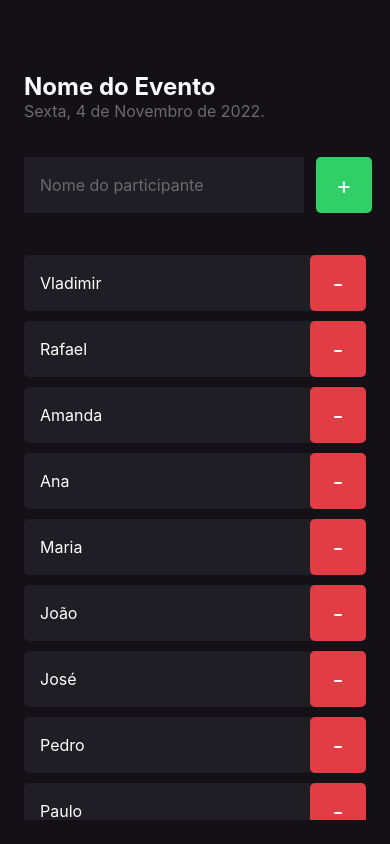
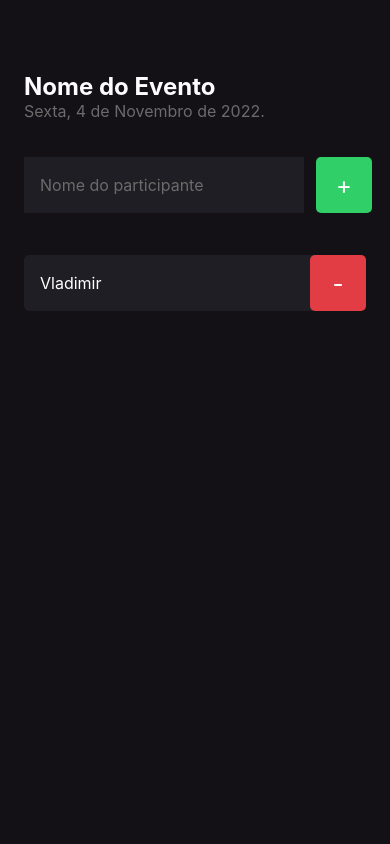
Before and after one commit to vladimiremi/ignite-reactnative, a React Native app in the folder inhere/: screen / in a window 390 px wide. Built offline with nearby package versions, Linux system fonts and the light colour scheme.

Commit message:
refactor: add useState

```diff
--- a/inhere/src/screens/Home/index.tsx
+++ b/inhere/src/screens/Home/index.tsx
@@ -1,3 +1,4 @@
+import { useState } from "react";
 import {
   Text,
   TextInput,
@@ -10,26 +11,17 @@ import { Participant } from "../../components/Participant";
 import { styles } from "./styles";
 
 export function Home() {
-  const participants = [
-    "Vladimir",
-    "Rafael",
-    "Amanda",
-    "Ana",
-    "Maria",
-    "João",
-    "José",
-    "Pedro",
-    "Paulo",
-    "Ricardo",
-  ];
+  const [participants, setParticipants] = useState(["Vladimir"]);
 
   function handleParticipantAdd() {
     if (participants.includes("Ricardo")) {
-      Alert.alert(
+      return Alert.alert(
         "Participante Existe",
         "Já existe um participante com esse nome"
       );
     }
+
+    setParticipants((prevState) => [...prevState, "Ana"]);
   }
 
   function handleParticipantRemove(name: string) {
```
